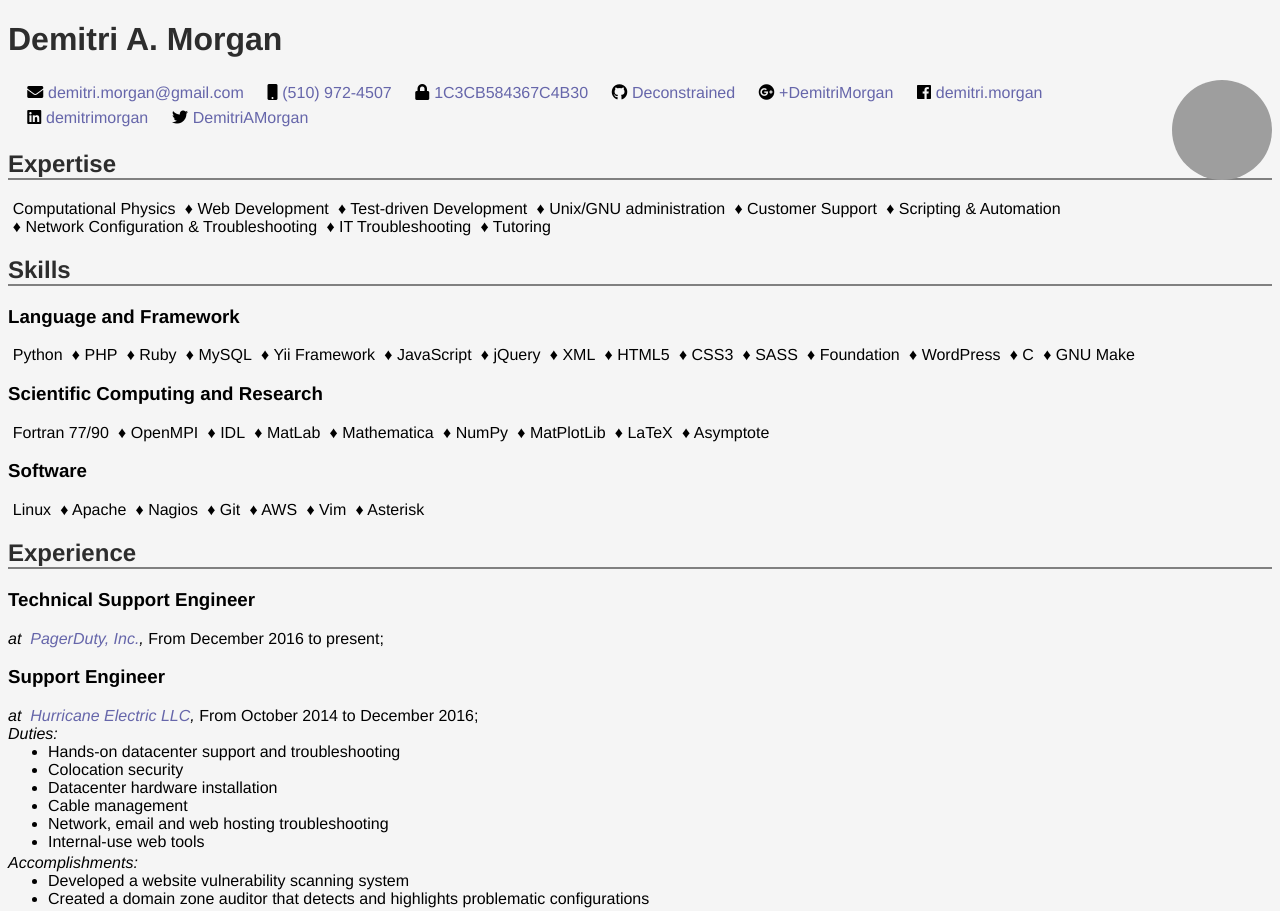
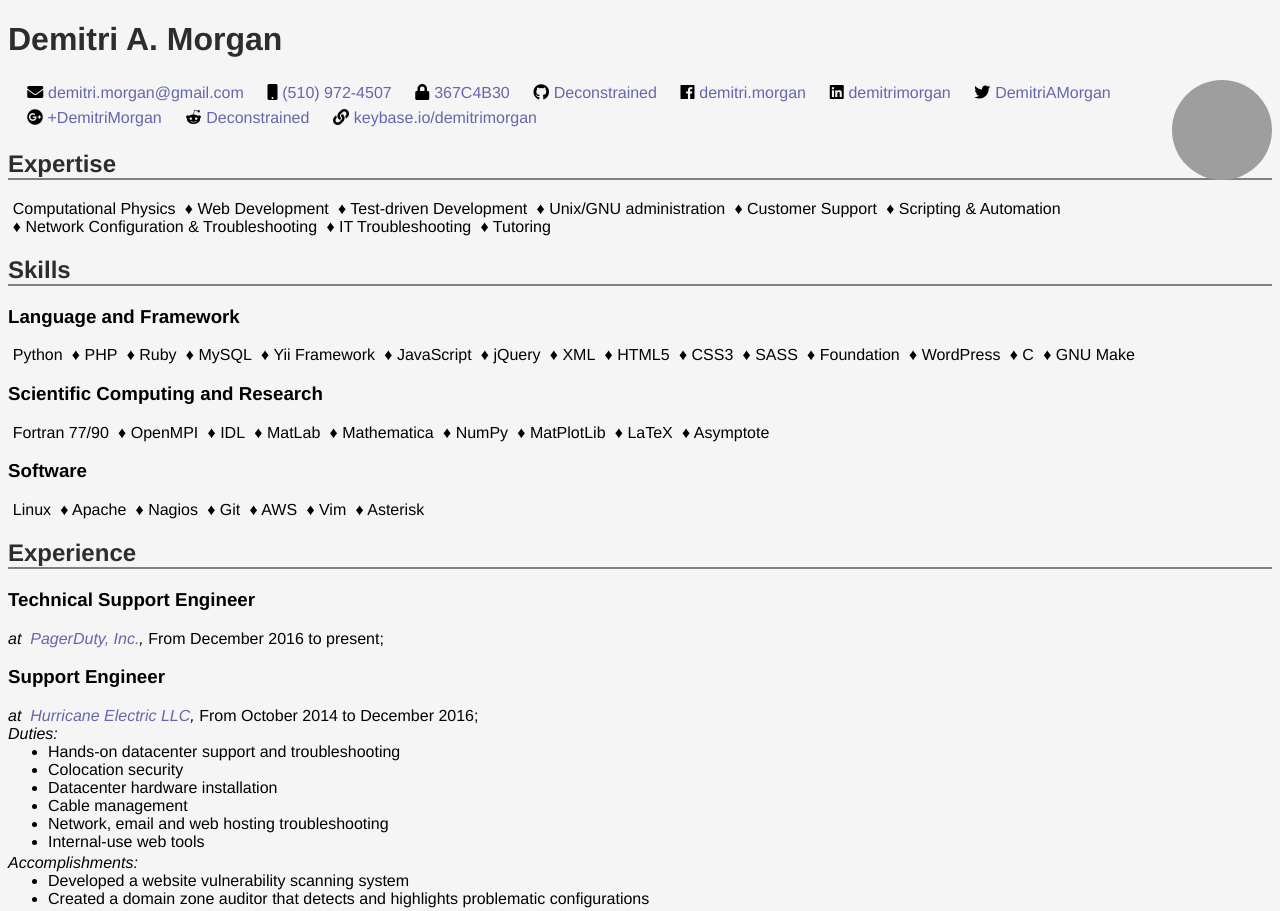
Before and after one commit to Deconstrained/deconstrained.github.io, a plain HTML site: page index.html in a window 1280 px wide. Shown: the top 911 px of the page. Drawn offline with Linux system fonts and the light colour scheme; grey boxes are pictures that could not be loaded.

Commit message:
Added Reddit & Keybase

```diff
--- a/index.html
+++ b/index.html
@@ -18,13 +18,10 @@
 <span class="glyph fa fa-phone" aria-hidden="true"></span><a href="tel:(510)%20972-4507" title="Google Voice">(510) 972-4507</a>
 </li>
 <li>
-<span class="glyph fa fa-pubkey" aria-hidden="true"></span><a href="./Demitri-Morgan-pgp.asc">1C3CB584367C4B30</a>
+<span class="glyph fa fa-pubkey" aria-hidden="true"></span><a href="./Demitri-Morgan-pgp.asc">367C4B30</a>
 </li>
 <li>
 <span class="glyph fa fa-github" aria-hidden="true"></span><a href="https://github.com/Deconstrained">Deconstrained</a>
-</li>
-<li>
-<span class="glyph fa fa-google-plus" aria-hidden="true"></span><a href="https://plus.google.com/+DemitriMorgan">+DemitriMorgan</a>
 </li>
 <li>
 <span class="glyph fa fa-facebook" aria-hidden="true"></span><a href="https://facebook.com/demitri.morgan">demitri.morgan</a>
@@ -34,6 +31,15 @@
 </li>
 <li>
 <span class="glyph fa fa-twitter" aria-hidden="true"></span><a href="https://twitter.com/DemitriAMorgan">DemitriAMorgan</a>
+</li>
+<li>
+<span class="glyph fa fa-google-plus" aria-hidden="true"></span><a href="https://plus.google.com/+DemitriMorgan">+DemitriMorgan</a>
+</li>
+<li>
+<span class="glyph fa fa-reddit" aria-hidden="true"></span><a href="https://reddit.com/u/Deconstrained">Deconstrained</a>
+</li>
+<li>
+<span class="glyph fa fa-site" aria-hidden="true"></span><a href="https://keybase.io/demitrimorgan">keybase.io/demitrimorgan</a>
 </li>
 </ul></div>
 </div>
--- a/resume.xml
+++ b/resume.xml
@@ -13,12 +13,14 @@
         <contact>
             <email>demitri.morgan@gmail.com</email>
             <phone type="Google Voice">(510) 972-4507</phone>
-            <pubkey href="./Demitri-Morgan-pgp.asc">1C3CB584367C4B30</pubkey>
+            <pubkey href="./Demitri-Morgan-pgp.asc">367C4B30</pubkey>
             <github href="https://github.com/Deconstrained">Deconstrained</github>
-            <google-plus href="https://plus.google.com/+DemitriMorgan">+DemitriMorgan</google-plus>
             <facebook href="https://facebook.com/demitri.morgan">demitri.morgan</facebook>
             <linkedin href="https://linkedin.com/in/demitrimorgan">demitrimorgan</linkedin>
             <twitter href="https://twitter.com/DemitriAMorgan">DemitriAMorgan</twitter>
+            <google-plus href="https://plus.google.com/+DemitriMorgan">+DemitriMorgan</google-plus>
+            <reddit href="https://reddit.com/u/Deconstrained">Deconstrained</reddit>
+            <site href="https://keybase.io/demitrimorgan">keybase.io/demitrimorgan</site>
         </contact>
 
     </identity>
--- a/scss/GenericTech.scss
+++ b/scss/GenericTech.scss
@@ -84,7 +84,20 @@ img#portrait {
 
 
 @font-face {
-    font-family: 'FontAwesome';
+    font-family: 'FontAwesomeRegular';
+    src: url(../fontawesome/fa-regular-400.eot);
+    src:url(../fontawesome/fa-regular-400.eot?#iefix) format('embedded-opentype'),
+        url(../fontawesome/fa-regular-400.woff) format('woff'),
+        url(../fontawesome/fa-regular-400.woff2) format('woff2'),
+        url(../fontawesome/fa-regular-400.ttf) format('truetype'),
+        url(../fontawesome/fa-regular-400.svg) format('svg');
+    font-style: normal;
+    font-weight: normal;
+}
+
+
+@font-face {
+    font-family: 'FontAwesomeSolid';
     src: url(../fontawesome/fa-solid-900.eot);
     src:url(../fontawesome/fa-solid-900.eot?#iefix) format('embedded-opentype'),
         url(../fontawesome/fa-solid-900.woff) format('woff'),
@@ -108,8 +121,7 @@ img#portrait {
 }
 
 span.glyph { padding: 0 0.3em 0 0.7em; }
-.fa { font-family: 'FontAwesome', Fallback, sans-serif; }
-.fa.fa-facebook,.fa.fa-github,.fa.fa-github,.fa.fa-google-plus,.fa.fa-linkedin,.fa.fa-twitter { font-family: 'FontAwesomeBrands', Fallback, sans-serif; }
+.fa { font-family: 'FontAwesomeBrands', 'FontAwesomeSolid', 'FontAwesomeRegular', Fallback, sans-serif; }
 
 .fa-email::before { content: "\f0e0"; }
 .fa-facebook::before { content: "\f09a"}
@@ -119,3 +131,5 @@ span.glyph { padding: 0 0.3em 0 0.7em; }
 .fa-phone::before { content: "\f10b"; }
 .fa-pubkey::before { content: "\f023"; }
 .fa-twitter::before { content: "\f099"; }
+.fa-site::before { content: "\f0c1"; }
+.fa-reddit::before { content: "\f281"; }
```
Also changed, not shown: css/GenericTech.css, fontawesome/fa-brands-400.ttf, fontawesome/fa-brands-400.woff, fontawesome/fa-brands-400.woff2, fontawesome/fa-solid-900.ttf, fontawesome/fa-solid-900.woff, fontawesome/fa-solid-900.woff2, 6 other files.
